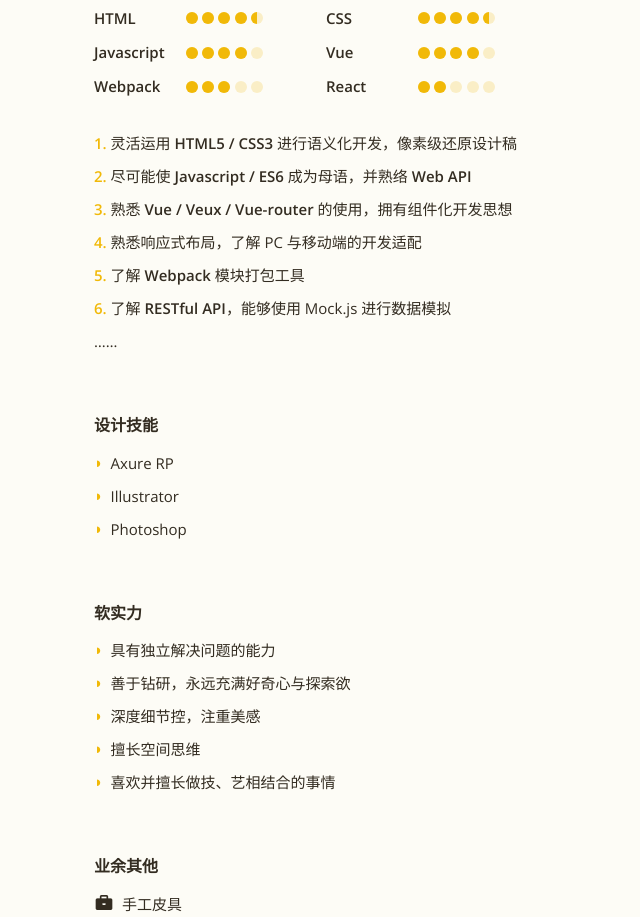
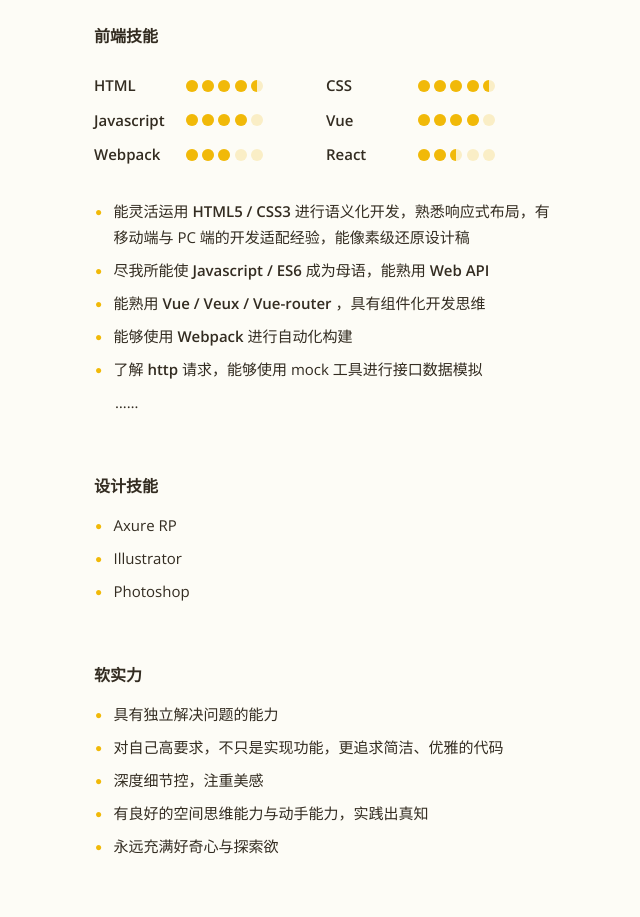
Before and after one commit to chelseachel/my-portfolio-site, a Vue app: page /projects in a window 1280 px wide. Shown: the part 1880-2797 px from the top of the page, without its empty margins (602-1242 px from the left). Built offline with nearby package versions, Linux system fonts and the light colour scheme.

Commit message:
抽象滚动视差功能

```diff
--- a/src/assets/styles/reset.css
+++ b/src/assets/styles/reset.css
@@ -1,6 +1,4 @@
-@import url(https://fonts.googleapis.com/css?family=Open+Sans:600);
-@import url(https://fonts.googleapis.com/css?family=Open+Sans:400);
-@import url(https://fonts.googleapis.com/css?family=Open+Sans:700);
+@import url(https://fonts.googleapis.com/css?family=Open+Sans:300italic,400italic,600italic,700italic,400,300,600,700);
 @charset "utf-8";
 *{transition:background .2s, color .2s;}
 html{background-color:#fdfcf6;color:#332c21;--theme-color:#F1B908;--theme-translucent:rgba(241, 185, 8, .2);}
--- /dev/null
+++ b/src/common/mixin.js
@@ -0,0 +1,28 @@
+export let scrollParallax = {
+  data () {
+    return {
+      scrollTop: 0,
+      speed: 0, // 使用时需要在组件内定义自己的 speed
+    }
+  },
+  computed: {
+    yPos() {
+      return this.scrollTop * this.speed
+    },
+    parallaxStyle() { // 使用时需要在组件上绑定 parallaxStyle
+      return {transform: `translateY(-${this.yPos}px)`}
+    }
+  },
+  methods: {
+    getScrollTop() {
+      this.scrollTop = window.pageYOffset || document.documentElement.scrollTop || document.body.scrollTop
+      console.log(this.parallaxStyle,this.yPos);
+    }
+  },
+  mounted () {
+    window.addEventListener('scroll', this.utils.throttle(this.getScrollTop), true)
+  },
+  beforeDestroy () {
+    window.removeEventListener('scroll', this.utils.throttle(this.getScrollTop), true)
+  }
+}
--- a/src/common/utils.js
+++ b/src/common/utils.js
@@ -10,7 +10,6 @@ export default {
       // rect.right <= (window.innerWidth || document.documentElement.clientWidth)
     )
   },
-
   throttle(fn, delay = 16) {
     let timer = null
     return function () {
@@ -26,5 +25,5 @@ export default {
   isMobile() {
     const flag = navigator.userAgent.match(/(phone|pad|pod|iPhone|iPod|ios|iPad|Android|Mobile|BlackBerry|IEMobile|MQQBrowser|JUC|Fennec|wOSBrowser|BrowserNG|WebOS|Symbian|Windows Phone)/i)
     return flag
-   }
+  }
 }
--- a/src/views/about/components/AboutRight.vue
+++ b/src/views/about/components/AboutRight.vue
@@ -1,7 +1,7 @@
 <template>
   <div class="right">
     <article>
-      <p>我是 Chelsea ，<br>毕业于深圳大学广告系，擅长排版与 PPT 交互动画，完全自学进入前端领域。<br>你可以通过我的 <a href="https://codepen.io/chelseachel" target="_blank">CodePen</a> 和 <a href="https://github.com/chelseachel/" target="_blank">Github</a> 了解我。</p>
+      <p>我叫黄艺千，坐标北京，是一名前端开发者。<br>我毕业于深圳大学广告系，完全自学进入前端领域，在此之前，我是一名手作人。我喜欢用代码编写令人愉悦的交互体验。<!-- 擅长排版与 PPT 交互动画， --><br></p><p>你可以通过我的 <a href="https://codepen.io/chelseachel" target="_blank">CodePen</a> 和 <a href="https://github.com/chelseachel/" target="_blank">Github</a> 了解我。</p>
       <!-- <p> -->
       <!-- <span class="iconfont icon-github"></span>
         <a href="https://github.com/chelseachel/">github.com/chelseachel/</a><br> -->
@@ -19,13 +19,13 @@
       <p class="subtitle"><span class="iconfont icon-code"></span>Being a desigrammer</p>
       <p>开始自学前端，也是同样的原因。<br>
         作为一个擅长理工科的人，比起纯粹的设计，我更偏好艺术与技术的结合。<br>
-        我喜欢美好的功能性设计，喜欢有趣而优雅的交互体验。
+        我喜欢美好的功能性设计，喜欢有趣而优雅的交互体验，本身就擅长交互动画制作。
         而能自己亲手用代码将它们实现出来，会更酷不是吗？<br>
-        于是曾在 <a href="https://www.codecademy.dev/">codecademy</a> 自学了 HTML、CSS和Javascript，然而当时并没有发展成职业。</p>
+        本着这样的初心，我曾在 <a href="https://www.codecademy.dev/">codecademy</a> 自学了 HTML、CSS和Javascript，然而当时并没有发展成职业，算是一个未尽的愿望……</p>
       <p>
         <!-- 作为一个未完成的愿望，我决心继续践行它。<br>
         去年起，我将前端的点滴慢慢拾起，也逐渐拾获更多、更深的技能。<br> -->
-        如今我决心继续践行它，逐渐拾起前端的点滴，也不断拾获着更多、更深的技能。<br>每当把心中所想用手指敲打出来，我看到更广阔的可能性。<br>
+        如今我决心继续践行它，逐渐拾起曾经掌握的技能，也在持续拾获更广、更深的技能。<br>每当把心中所想用手指敲打出来，就如同亲手制成一件作品，我看到无限的可能性。<br>
         如你所见，我实实在在踏入了前端这条河流。
       </p>
       <h2>My Skills</h2>
@@ -33,22 +33,20 @@
       <div class="skills">
         <common-skill-level v-for="(item) in skills" :key="item.name" :item="item"></common-skill-level>
       </div>
-      <ul class="skills-desc">
-        <li><span class="decimal">1.</span> 灵活运用 <span class="emph">HTML5 / CSS3</span> 进行语义化开发，像素级还原设计稿</li>
-        <li><span class="decimal">2.</span> 尽可能使 <span class="emph">Javascript / ES6</span> 成为母语，并熟络 <span class="emph">Web API</span></li>
-        <li><span class="decimal">3.</span> 熟悉 <span class="emph">Vue / Veux / Vue-router</span> 的使用，拥有组件化开发思想</li>
-        <li><span class="decimal">4.</span> 熟悉响应式布局，了解 PC 与移动端的开发适配</li>
-        <li><span class="decimal">5.</span> 了解 <span class="emph">Webpack</span> 模块打包工具</li>
-        <li><span class="decimal">6.</span> 了解 <span class="emph">RESTful API</span>，能够使用 Mock.js 进行数据模拟</li>
-        <!-- <li><span class="decimal">1.</span>了解各大浏览器兼容性问题；</li> -->
+      <ul class="skill-list">
+        <li><span class="decimal">1.</span>能灵活运用 <span class="emph">HTML5 / CSS3</span> 进行语义化开发，熟悉响应式布局，有移动端与 PC 端的开发适配经验，能像素级还原设计稿</li>
+        <li><span class="decimal">2.</span>尽我所能使 <span class="emph">Javascript / ES6</span> 成为母语，能熟用 <span class="emph">Web API</span></li>
+        <li><span class="decimal">3.</span>能熟用 <span class="emph">Vue / Veux / Vue-router</span> ，具有组件化开发思维</li>
+        <li><span class="decimal">4.</span>能够使用 <span class="emph">Webpack</span> 进行自动化构建</li>
+        <li><span class="decimal">5.</span>了解 <span class="emph">http</span> 请求，能够使用 mock 工具进行接口数据模拟</li>
         <!-- <li><span class="decimal">1.</span>善用版本管理工具 Git；</li> -->
         <!-- <li><span class="decimal">1.</span>熟悉基本的 linux 命令</li> -->
         <!-- <li>对 Web颜色混合模式 及 Opentype 的特性有一定认知</li> -->
-        ……
+        <span class="ellipsis">……</span>
 
       </ul>
       <h3>设计技能</h3>
-      <ul class="labellist">
+      <ul class="skill-list">
         <li>Axure RP</li>
         <li>Illustrator</li>
         <li>Photoshop</li>
@@ -59,24 +57,25 @@
       <!-- <br> 个人特质：<br>
       独立解决问题，擅长空间思维，注重细节，思维严谨，具有好奇心与探索欲。<br> -->
       <!-- 软实力：<br> -->
-      <ul class="labellist">
+      <ul class="skill-list">
         <li>具有独立解决问题的能力</li>
         <!-- <li>洞察力 同理心</li> -->
-        <li>善于钻研，永远充满好奇心与探索欲</li>
+        <li>对自己高要求，不只是实现功能，更追求简洁、优雅的代码</li>
         <!-- <li>持续积累</li> -->
         <li>深度细节控，注重美感</li>
-        <li>擅长空间思维</li>
-        <li>喜欢并擅长做技、艺相结合的事情</li>
+        <li>有良好的空间思维能力与动手能力，实践出真知</li>
+        <li>永远充满好奇心与探索欲</li>
+        <!-- <li>喜欢并擅长做技、艺相结合的事情</li> -->
         <!-- <li>独立解决问题，有良好的空间思维能力与动手能力，深度细节控，注重美感。</li> -->
       </ul>
       <!-- <h3>我的关键词</h3>
       独立解决问题 空间思维 细节控 探索欲 洞察力 -->
       <h3>业余其他</h3>
       <ul class="myfeature">
-        <li><span class="iconfont icon-briefcase"></span>手工皮具</li>
-        <li><span class="iconfont icon-mugong"></span>木工</li>
-        <li><span class="iconfont icon-bike"></span>竹子自行车</li>
-        <li><span class="iconfont icon-gesture"></span>Macrame</li>
+        <li><span class="iconfont icon-briefcase"></span><!-- 手工皮具 --></li>
+        <li><span class="iconfont icon-mugong"></span><!-- 木工 --></li>
+        <li><span class="iconfont icon-bike"></span><!-- 竹子自行车 --></li>
+        <li><span class="iconfont icon-gesture"></span><!-- Macrame --></li>
       </ul>
     </article>
   </div>
@@ -108,7 +107,7 @@ export default {
         level: 6
       },{
         name: 'React',
-        level: 4
+        level: 5
       }]
     }
   },
@@ -142,7 +141,7 @@ export default {
       h3
         font-size: 16px
         margin-top: 3.6em
-        margin-bottom: .7em
+        margin-bottom: .8em
       // b
         // font-weight: 600
       p
@@ -163,8 +162,8 @@ export default {
           color: var(--theme-color)
       .skills
         max-width: 600px
-        padding: .5em 0
-        margin-bottom: 1.3em
+        padding: .4em 0
+        margin-bottom: 1.4em
         display: flex
         justify-content: center
         align-items: center
@@ -174,20 +173,27 @@ export default {
         line-height: 1.75em
         li
           margin-bottom: .45em
+        .ellipsis
+          margin-left: 1.4em
         .decimal
           // margin-right: .2em
           color: var(--theme-color)
           font-weight: 600
+          display: none
         .emph
           font-weight: 600
           // background: var(--theme-translucent)
-      .labellist
+      .skill-list
+        li
+          position: relative
+          padding-left: 1.3em
         li:before
-          content: '◗'
-          position: relative
-          top: -1px
-          margin-right: .5em
+          content: '●'
+          position: absolute
+          left: 0px
           color: var(--theme-color)
+          display: inline-block
+          transform: scale(.8)
         .iconfont
           display: none
           float: left
@@ -199,15 +205,17 @@ export default {
         // color: var(--theme-color)
         // font-weight: 600
         .iconfont
-          // float: left
+          float: left
           margin-right: .4em
           font-size: 20px
           font-weight: 400
-          // color: var(--theme-color)
+          color: var(--theme-color)
+          opacity: .6
       a
         font-size: 15px
         color: var(--theme-color)
         font-weight: 600
+        font-style: italic
       @media screen and (max-width: 1920px)
         padding: 145px
       @media screen and (max-width: 1440px)
--- a/src/views/common/CommonSkillLevel.vue
+++ b/src/views/common/CommonSkillLevel.vue
@@ -24,7 +24,7 @@ export default {
         return Math.ceil(this.item.level / 2)
     },
     lastHalf () {
-      return this.item.level % 2 === 1 ? true : false
+      return this.item.level % 2 > 0 ? true : false
     }
   }
 }
--- a/src/views/projects/components/ProjectsDisplay.vue
+++ b/src/views/projects/components/ProjectsDisplay.vue
@@ -95,28 +95,26 @@ export default {
   .display
     width: 45%
     height: 100vh
-    background: transparent
     overflow: hidden
     z-index: 2
     .wrapper
       width: 150px
+      height: 100vh
       display: flex
       flex-flow: column
+      justify-content: center
+      align-items: flex-end
       position: absolute
       left: 5%
-      top: 50%
-      transform: translateY(-56%)
       opacity: 0
       transition: all .8s ease-in-out
       @media screen and (max-width: 992px)
         left: 0
     .in-view
       opacity: 1
-      transform: translateY(-62%)
+      transform: translateY(-6%)
       .title
-        width: 150px
         line-height: 4em
-        text-align: right
         font-size: 32px
         font-weight: 600
         @media screen and (max-width: 992px)
@@ -134,6 +132,7 @@ export default {
         li
           width: 100%
           text-align: right
+          // font-weight: 600
           span
             position: relative
             cursor: pointer
@@ -145,7 +144,7 @@ export default {
             &:before
               content: ''
               position: absolute
-              bottom: -2px
+              bottom: -1px
               left: 100%
               width: 0
               height: 2px
@@ -156,11 +155,11 @@ export default {
               transition: all .3s
           .active-class
             // font-weight: 600
-            color: var(--theme-color)
-            // &:before
-            //   width: 100%
-            //   left: 0
-            //   opacity: 1
+            // color: var(--theme-color)
+            &:before
+              width: 100%
+              left: 0
+              opacity: 1
     .img
       max-width: calc(90% - 160px)
       width: 420px
--- a/src/views/projects/components/children/ProjectsScrollItem.vue
+++ b/src/views/projects/components/children/ProjectsScrollItem.vue
@@ -5,14 +5,14 @@
 
     </div>
     <p>
-      <a href="">源码</a>
-      <a href="">预览</a>
+      <a href="">Code</a>
+      <a href="">Demo</a>
     </p>
     <div class="pic">
       <img :src="item.url">
     </div>
     <p class="desc">{{item.desc}}</p>
-    <div class="sub-title">功能难点</div>
+    <!-- <div class="sub-title">功能难点</div> -->
     <p class="content" v-html="item.content"></p>
     <div class="sub-title">技术栈</div>
     <div class="techs">
@@ -47,7 +47,7 @@ export default {
     scrollStoreIndex () {
       const clientHeight = document.body.clientHeight
       this.rect = this.$refs.item.getBoundingClientRect()
-      if (this.rect && this.rect.top < (clientHeight * 0.35) && this.rect.top > 0) {
+      if (this.rect && this.rect.top < (clientHeight * 0.35) && this.rect.top > 0 || this.rect && this.rect.bottom > (clientHeight * 0.7) && this.rect.bottom <= clientHeight) {
         this.$store.commit('changeActiveIndex', this.index)
       }
     }
@@ -101,29 +101,35 @@ export default {
       display: inline-block
       margin-right: 10px
       margin-bottom: .8em
-      // padding: .12em .45em
-      // border-radius: 5px
+      padding: .3em .45em
+      border-radius: 5px
       // border: 1px solid var(--theme-color)
       line-height: 1em
-      font-size: 15px
-      opacity: .9
+      font-size: 14px
+      // opacity: .9
       // font-weight: 400
-      // background: var(--theme-translucent)
-      // color: var(--theme-color)
-      &:before
-        content: ''
-        position: absolute
-        left: 0
-        bottom: -3px
-        width: 100%
-        height: 2px
-        background: var(--theme-color)
+      background: #f5f4ef
+      color: #aaa
+      font-style: italic
+      transition: all .2s ease
+      &:hover
+        background: var(--theme-translucent)
+        color: var(--theme-color)
+      // &:before
+      //   content: ''
+      //   position: absolute
+      //   left: 0
+      //   bottom: -4px
+      //   width: 100%
+      //   height: 2px
+      //   background: var(--theme-color)
     .desc
       margin-bottom: 1em
     .content
       margin-bottom: 1em
     .sub-title
       margin: .6em 0
+      font-size: 16px
       font-weight: 600
     .techs
       .tech
--- a/src/views/welcome/Welcome.vue
+++ b/src/views/welcome/Welcome.vue
@@ -24,7 +24,7 @@ export default {
     showCompo () {
       setTimeout(() => {
         this.show = true
-      }, 2000)
+      }, 1000)
     }
   },
   mounted () {
--- /dev/null
+++ b/src/views/welcome/components/WelcomeBg.vue
@@ -0,0 +1,30 @@
+<template>
+  <div class="bg">
+  </div>
+</template>
+
+<script>
+
+export default {
+  name: 'WelcomeBg',
+}
+
+</script>
+
+
+<style lang="stylus" scoped>
+  .bg
+    position: absolute
+    bottom: 50px
+    left: 0
+    right: 0
+    margin: auto
+    width: 150px
+    height: 150px
+    display: grid
+    border-radius: 50%
+    background: var(--theme-translucent)
+    grid-template-rows: repeat(auto-fill, 30px)
+    grid-template-columns: repeat(auto-fill, 30px)
+    place-items: center
+</style>
--- a/src/views/welcome/components/WelcomeInfo.vue
+++ b/src/views/welcome/components/WelcomeInfo.vue
@@ -1,5 +1,5 @@
 <template>
-  <div class="content" ref="parallax" @click="changeWord">
+  <div class="content" :style="parallaxStyle" @click="changeWord">
     <p class="hello" v-html="hello"></p>
 
     <p class="word"
@@ -22,12 +22,15 @@
 </template>
 
 <script>
+import { scrollParallax } from '@/common/mixin.js'
 export default {
   name: 'WelcomeInfo',
+  mixins: [scrollParallax],
   components: {
   },
   data () {
     return {
+      speed: .3,
       hello: 'Hello, I\'m&nbsp;',
       words: [
         'Chelsea.',
@@ -36,7 +39,6 @@ export default {
         'a craftsman.'
       ],
       currentWordIndex: 3,
-      speed: .3,
       timer: null
     }
   },
@@ -66,20 +68,13 @@ export default {
       const length = this.words.length
       this.currentWordIndex = this.currentWordIndex === length - 1 ? 0 : this.currentWordIndex + 1
       this.timer = setTimeout(this.changeWord, 3000)
-    },
-    scrollParallax () {
-      const scrollTop = window.pageYOffset || document.documentElement.scrollTop || document.body.scrollTop
-      const yPosition = scrollTop * this.speed + 'px'
-      this.$refs.parallax.setAttribute('style', `transform: translateY(-${yPosition})`)
     }
   },
   mounted () {
     this.changeWord()
-    window.addEventListener('scroll', this.utils.throttle(this.scrollParallax), true)
   },
   beforeDestroy () {
     clearTimeout(this.timer)
-    window.removeEventListener('scroll', this.utils.throttle(this.scrollParallax), true)
   }
 }
 </script>
@@ -105,7 +100,7 @@ export default {
       font-size: 80px
       width: 866px
       margin-left: -380px
-      margin-top: -40px
+      margin-top: -72px
     p
       display: inline-block
       vertical-align: top
```
Also changed, not shown: src/views/projects/components/ProjectsScroll.vue (+17 -7 lines), src/views/welcome/components/WelcomeScroll.vue (+3 -15 lines).
